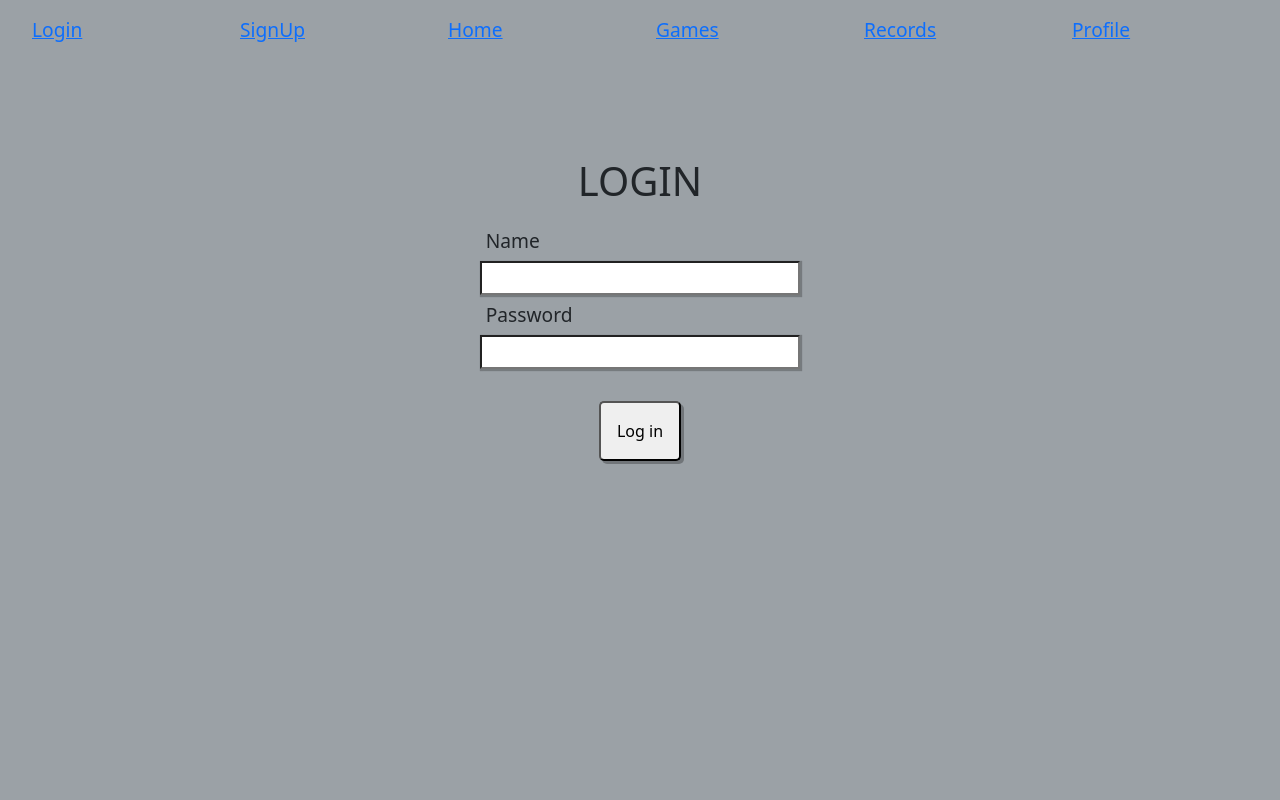
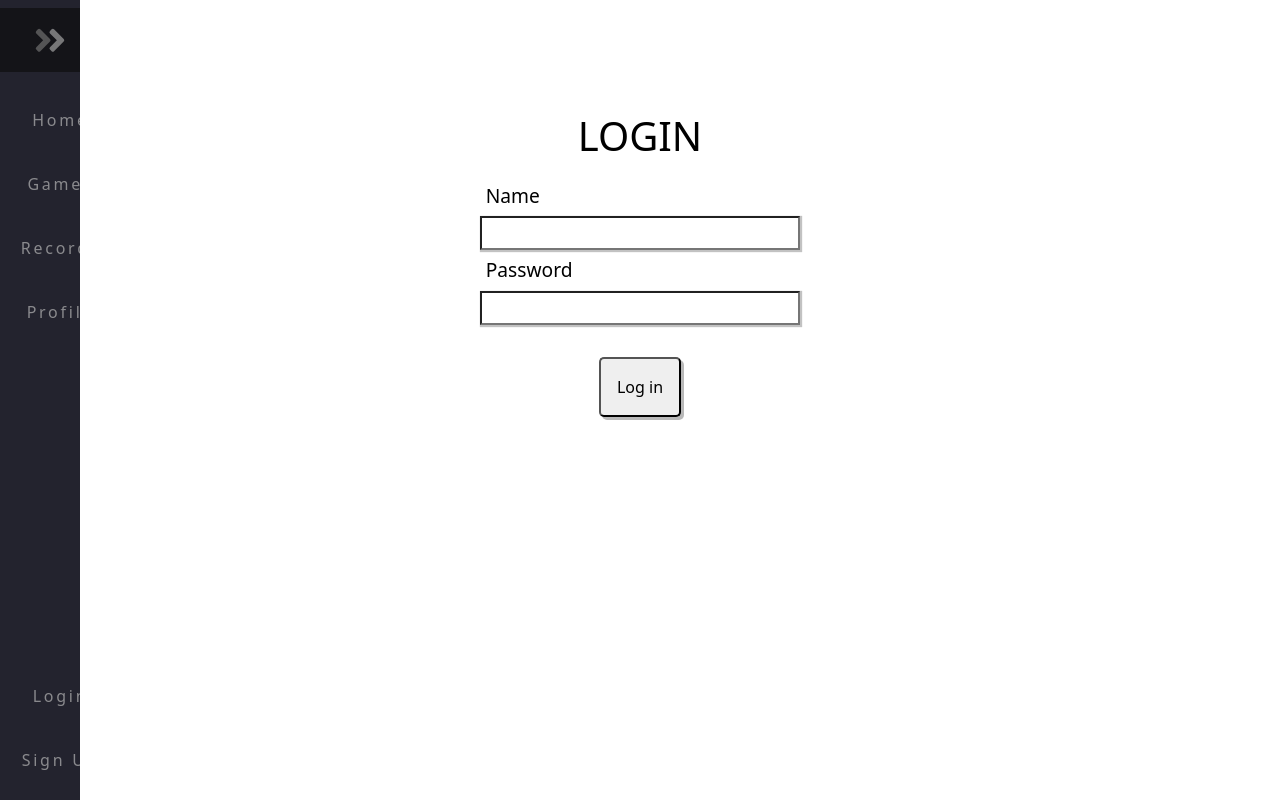
Before and after one commit to Zararthustra/Record_it-, a React (Create React App) app in the folder client/: page / in a window 1280 px wide. Built offline with nearby package versions, Linux system fonts and the light colour scheme.

Commit message:
add a beautiful sidebar

```diff
--- a/client/src/components/Navigation.js
+++ b/client/src/components/Navigation.js
@@ -4,41 +4,79 @@ import { NavLink } from 'react-router-dom';
 
 const Navigation = () => {
   return (
-    <div className="menu">
-      <ul className="Navigation">
-        <li id="login">
-            <NavLink exact to="/" activeClassName="navActive">
-              <span>Login</span>
-            </NavLink>
+    <>
+      <body>
+        <nav class="navbar">
+          <ul class="navbar-nav">
+
+            <li class="logo">
+              <a href="#" class="nav-link">
+                <span class="link-text logo-text">Record !t</span>
+                <svg
+                  aria-hidden="true"
+                  focusable="false"
+                  data-prefix="fad"
+                  data-icon="angle-double-right"
+                  role="img"
+                  xmlns="http://www.w3.org/2000/svg"
+                  viewBox="0 0 448 512"
+                  class="svg-inline--fa fa-angle-double-right fa-w-14 fa-5x"
+                >
+                  <g class="fa-group">
+                    <path
+                      fill="currentColor"
+                      d="M224 273L88.37 409a23.78 23.78 0 0 1-33.8 0L32 386.36a23.94 23.94 0 0 1 0-33.89l96.13-96.37L32 159.73a23.94 23.94 0 0 1 0-33.89l22.44-22.79a23.78 23.78 0 0 1 33.8 0L223.88 239a23.94 23.94 0 0 1 .1 34z"
+                      class="fa-secondary"
+                    ></path>
+                    <path
+                      fill="currentColor"
+                      d="M415.89 273L280.34 409a23.77 23.77 0 0 1-33.79 0L224 386.26a23.94 23.94 0 0 1 0-33.89L320.11 256l-96-96.47a23.94 23.94 0 0 1 0-33.89l22.52-22.59a23.77 23.77 0 0 1 33.79 0L416 239a24 24 0 0 1-.11 34z"
+                      class="fa-primary"
+                    ></path>
+                  </g>
+                </svg>
+              </a>
             </li>
 
-        <li id="signup">
-          <NavLink exact to="/SignUp" activeClassName="navActive">
-            <span>SignUp</span>
-          </NavLink>
+            <li class="nav-item">
+              <a href="/Home" class="nav-link">
+                  <span class="link-text">Home</span>
+              </a>
             </li>
-        <li id="home">
-          <NavLink exact to="/Home" activeClassName="navActive">
-            <span>Home</span>
-          </NavLink>
+
+            <li class="nav-item">
+              <a href="/Games" class="nav-link">
+                  <span class="link-text">Games</span>
+              </a>
             </li>
-        <li id="games">
-          <NavLink exact to="/Games" activeClassName="navActive">
-            <span>Games</span>
-          </NavLink>
+
+            <li class="nav-item">
+              <a href="/Records" class="nav-link">
+                <span class="link-text">Records</span>
+              </a>
             </li>
-        <li id="records">
-          <NavLink exact to="/Records" activeClassName="navActive">
-            <span>Records</span>
-          </NavLink>
+
+            <li class="nav-item">
+              <a href="/Profile" class="nav-link">
+                <span class="link-text">Profile</span>
+              </a>
             </li>
-        <li id="profile">
-          <NavLink exact to="/Profile" activeClassName="navActive">
-            <span>Profile</span>
-          </NavLink>
+
+            <li class="nav-item">
+              <a href="/" class="nav-link">
+                <span class="link-text">Login</span>
+              </a>
+            </li>
+
+            <li class="nav-item">
+              <a href="/Signup" class="nav-link">
+                <span class="link-text">Sign Up</span>
+              </a>
             </li>
           </ul>
-    </div>
+        </nav>
+      </body>
+    </>
   );
 };
 
--- a/client/src/styles/_settings.scss
+++ b/client/src/styles/_settings.scss
@@ -3,21 +3,42 @@
 ******/
 
 @mixin verticalCenter {
-  display: flex;
+  display        : flex;
   justify-content: center;
-  align-items: center;
+  align-items    : center;
 }
 
-body {
-    background-color: #6c757dad;
+:root {
+  font-family       : 'Open Sans';
+  --text-primary    : #b6b6b6;
+  --text-secondary  : #ececec;
+  --bg-primary      : #23232e;
+  --bg-secondary    : #141418;
+  --transition-speed: 600ms;
 }
 
-  p, h2 {
+/*
+Scrollbar
+*/
+body::-webkit-scrollbar {
+  width: 0.25rem;
+}
+
+body::-webkit-scrollbar-track {
+  background: #1e1e24;
+}
+
+body::-webkit-scrollbar-thumb {
+  background: #6649b8;
+}
+
+p,
+h2 {
   margin: 0;
 }
 
 label {
-    margin: 0.3em;
+  margin   : 0.3em;
   font-size: 1.2rem;
 }
 
@@ -26,21 +47,22 @@ body {
   ******/
 
 input {
-    width: 20rem;
-    height: 2rem;
-    font-size: 15px;
-    padding: 1em;
+  width     : 20rem;
+  height    : 2rem;
+  font-size : 15px;
+  padding   : 1em;
   box-shadow: 1px 1px 1px 1px rgba(0, 0, 0, 0.24);
 }
+
 input:hover {
   background-color: rgba(214, 214, 214, 0.904);
 }
 
 button {
-    margin: 2em;
-    padding: 1em;
+  margin       : 2em;
+  padding      : 1em;
   border-radius: 5px;
-    box-shadow: 3px 3px rgba(0, 0, 0, 0.274);
+  box-shadow   : 3px 3px rgba(0, 0, 0, 0.274);
 }
 
 .button:active {
@@ -48,8 +70,8 @@ body {
 }
 
 .phaser {
-    display: flex;
-    flex-direction: column;
+  display        : flex;
+  flex-direction : column;
   justify-content: center;
-    align-items: center;
+  align-items    : center;
 }
--- a/client/src/styles/components/_navigation.scss
+++ b/client/src/styles/components/_navigation.scss
@@ -1,12 +1,151 @@
-.menu {
-    margin-top: 1rem;
-
-    .Navigation {
-        display: grid;
-        grid-template-columns: 1fr 1fr 1fr 1fr 1fr 1fr;
-        font-size: 1.2rem;
-        list-style-type: none;
+body {
+    color           : black;
+    background-color: white;
+    margin          : 0;
+    padding         : 0;
+}
 
 
+
+.navbar {
+    position        : fixed;
+    background-color: var(--bg-primary);
+    transition      : width 600ms ease;
+    overflow        : hidden;
+}
+
+.navbar-nav {
+    list-style    : none;
+    padding       : 0;
+    margin        : 0;
+    display       : flex;
+    flex-direction: column;
+    align-items   : center;
+    height        : 100%;
+}
+
+.nav-item {
+    width: 100%;
+    padding-left: 0.3em;
+}
+
+.nav-link {
+    display        : flex;
+    height         : 4rem;
+    color          : var(--text-primary);
+    text-align: center;
+    align-items: center;
+    letter-spacing: 0.3ch;
+    text-decoration: none;
+    justify-content: center;
+    filter         : grayscale(100%) opacity(0.7);
+    transition     : var(--transition-speed);
+}
+
+.nav-link:hover {
+    filter    : grayscale(0%) opacity(1);
+    background: var(--bg-secondary);
+    color     : var(--text-secondary);
+}
+
+.nav-item:nth-child(6) {
+    margin-top: auto;
+}
+
+.link-text {
+    display    : none;
+    margin-left: 1rem;
+}
+
+.nav-link svg {
+    width    : 2rem;
+    min-width: 2rem;
+    margin   : 0 1.5rem;
+}
+
+.fa-primary {
+    color: #ff7eee;
+}
+
+.fa-secondary {
+    color: #df49a6;
+}
+
+.fa-primary,
+.fa-secondary {
+    transition: var(--transition-speed);
+}
+
+.logo {
+    font-weight   : bold;
+    text-transform: uppercase;
+    margin-bottom : 1rem;
+    text-align    : center;
+    color         : var(--text-secondary);
+    background    : var(--bg-secondary);
+    font-size     : 1.5rem;
+    letter-spacing: 0.3ch;
+    width         : 100%;
+}
+
+.logo svg {
+    transform : rotate(0deg);
+    transition: var(--transition-speed);
+}
+
+.logo-text {
+    display   : inline;
+    position  : absolute;
+    left      : -300px;
+    transition: var(--transition-speed);
+}
+
+.navbar:hover .logo svg {
+    transform: rotate(-360deg);
+}
+
+/* Small screens */
+@media only screen and (max-width: 600px) {
+    .navbar {
+        bottom: 0;
+        width : 100vw;
+        height: 5rem;
+    }
+
+    .logo {
+        display: none;
+    }
+
+    .navbar-nav {
+        flex-direction: row;
+    }
+
+    .nav-link {
+        justify-content: center;
     }
 }
+
+/* Large screens */
+@media only screen and (min-width: 600px) {
+    .navbar {
+        top   : 0;
+        width : 5rem;
+        height: 100vh;
+    }
+
+    .navbar:hover {
+        width: 16rem;
+    }
+
+    .navbar:hover .link-text {
+        display: inline;
+    }
+
+    .navbar:hover .logo svg {
+        margin-left: 12rem;
+    }
+
+    .navbar:hover .logo-text {
+        left: 0px;
+    }
+}
```
Lines whose indentation alone changed are shown as unchanged.
